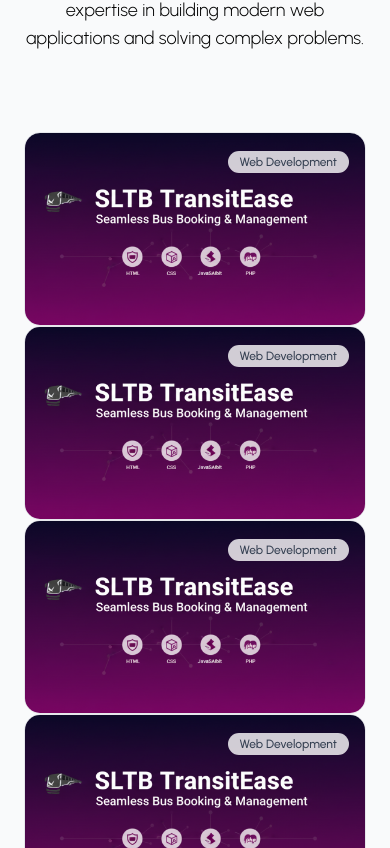
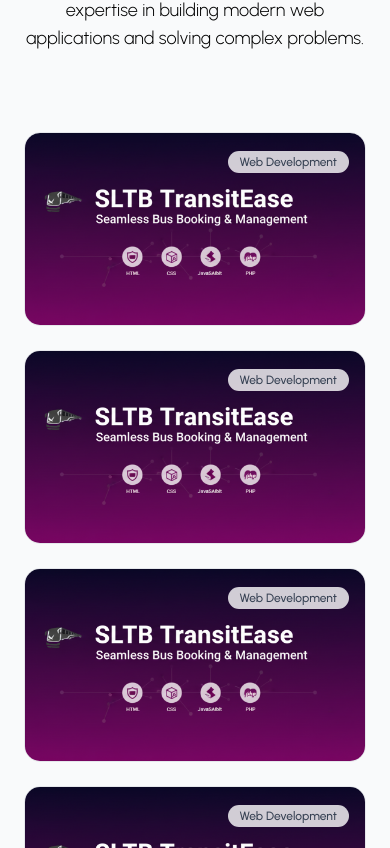
Before and after one commit to AshaniTH/my-portfolio, a React (Vite) app: page / in a window 390 px wide. Shown: the part 3676-4524 px from the top of the page. Built offline with nearby package versions, Linux system fonts and the light colour scheme.

Commit message:
fix: update ProjectCard and ProjectSection components for improved layout and responsiveness

```diff
--- a/src/components/ProjectCard.jsx
+++ b/src/components/ProjectCard.jsx
@@ -24,10 +24,10 @@
       y:-8,
       transition:{duration:0.3, ease:"easeOut"},
     }}
-    className="group relative"
+    className="group relative h-full"
     >
       <div
-      className={`rounded-2xl overflow-hidden border transition-all duration-500 ${
+      className={`h-full rounded-2xl overflow-hidden border transition-all duration-500 ${
         isDarkMode
         ? "bg-gray-900/50 border-gray-800 hover:border-gray-700 hover:shadow-2xl hover:shadow-blue-500/10 "
         : "bg-white/80 border-gray-200 hover:border-gray-300 hover:shadow-2xl hover:shadow-blue-500/10"
--- a/src/components/Sections/ProjectSection.jsx
+++ b/src/components/Sections/ProjectSection.jsx
@@ -81,7 +81,7 @@
            initial = "hidden"
            animate={isInView ? "visible" : "hidden"}
            variants={containerVariants}
-
+           className="grid grid-cols-1 sm:grid-cols-2 lg:grid-cols-3 gap-6 md:gap-8"
            >
             {PROJECTS.map((project,index)=>(
                 <ProjectCard
```
